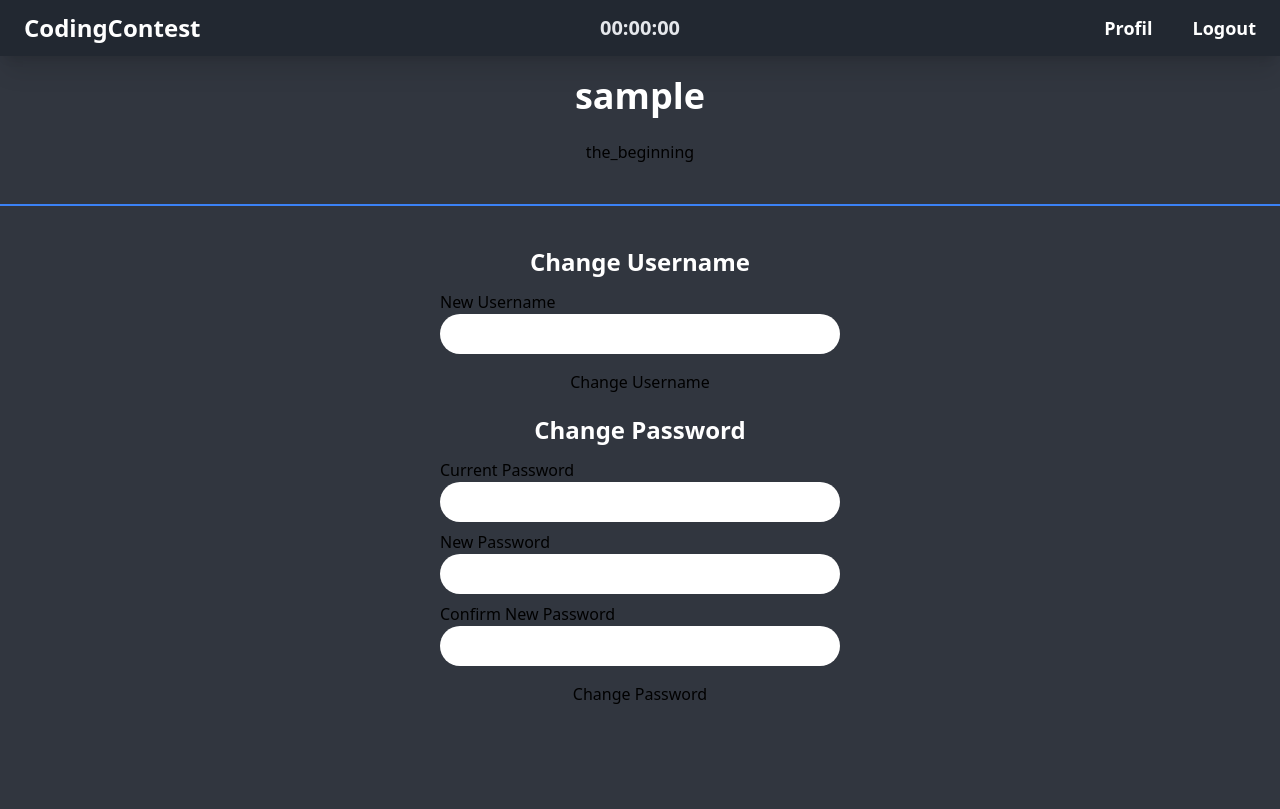
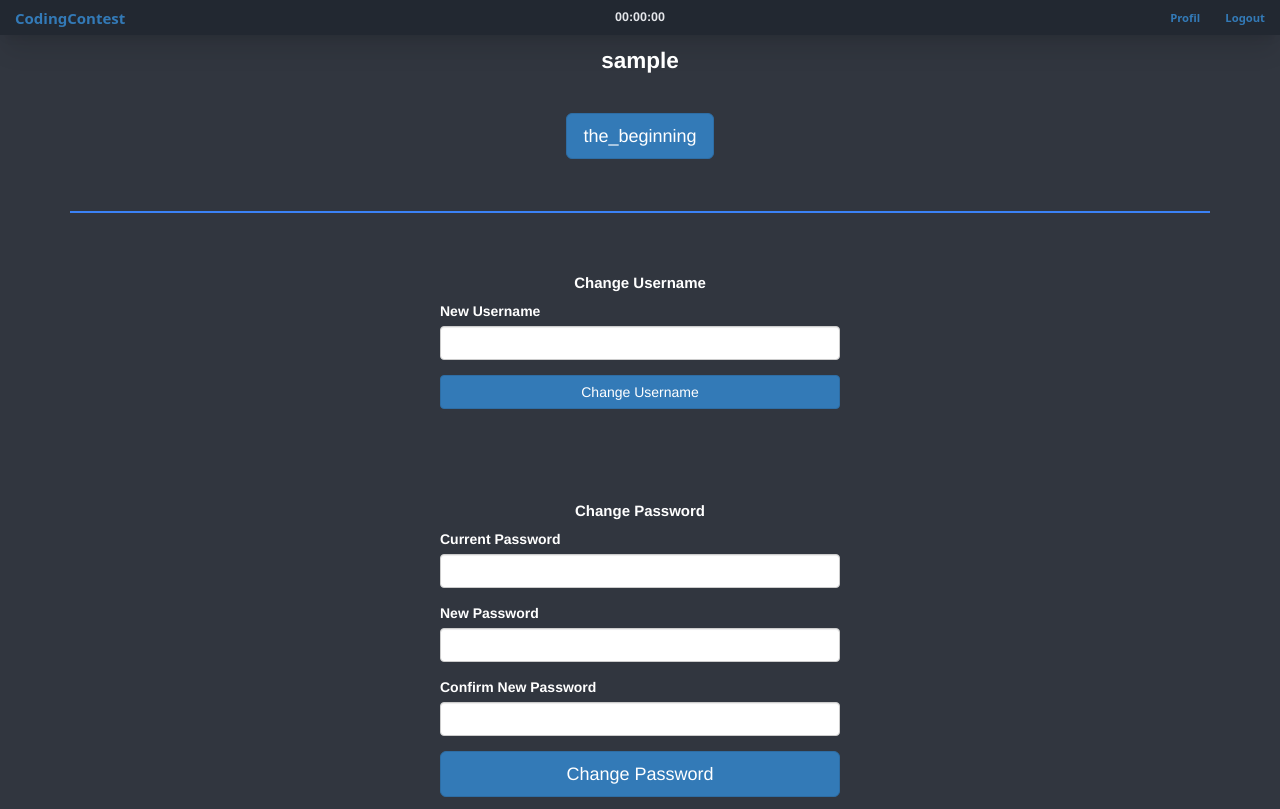
Before and after one commit to Lerol49/codingcontest, a Flask app: page /profile in a window 1280 px wide. Before the commit the page ends 704 px from the top, so only its background shows below. Run offline with Flask 3, Linux system fonts and the light colour scheme; the visitor is signed in with stand-in values (Sample User, id 1); data comes from the database, SQL or seed files in the repository; style sheets or scripts are compiled from the project's sources; some libraries are stand-ins or nearby versions.

Commit message:
Profile CSS Changes
Some design changes in the profile.
It still looks bad

```diff
--- a/website/form.py
+++ b/website/form.py
@@ -1,6 +1,6 @@
 from flask_wtf import FlaskForm
 from wtforms.fields.simple import StringField, BooleanField, PasswordField
-from wtforms.validators import InputRequired, Length, DataRequired, EqualTo
+from wtforms.validators import InputRequired, Length, EqualTo
 
 
 class LoginForm(FlaskForm):
@@ -31,9 +31,9 @@ class SetEndTime(FlaskForm):
     end_time = StringField("Neue Zeit", validators=[InputRequired()])
 
 class ChangeUsernameForm(FlaskForm):
-    new_username = StringField('New Username', validators=[DataRequired(), Length(min=3, max=30)])
+    new_username = StringField("New Username", validators=[InputRequired(), Length(min=3, max=30)])
 
 class ChangePasswordForm(FlaskForm):
-    current_password = PasswordField('Current Password', validators=[DataRequired()])
-    new_password = PasswordField('New Password', validators=[DataRequired(), Length(min=3, max=30)])
-    confirm_password = PasswordField('Confirm New Password', validators=[DataRequired(), EqualTo('new_password')])
+    current_password = PasswordField("Current Password", validators=[InputRequired()])
+    new_password = PasswordField("New Password", validators=[InputRequired(), Length(min=3, max=30)])
+    confirm_password = PasswordField("Confirm New Password", validators=[InputRequired(), EqualTo('new_password')])
--- a/website/templates/profile.html
+++ b/website/templates/profile.html
@@ -1,4 +1,5 @@
-{% extends "./base_menu.html" %}
+{% extends "bootstrap/base.html" %}
+{% include "./base_menu.html" %}
 {% import "bootstrap/wtf.html" as wtf %}
 
 {% block body %}
@@ -10,7 +11,7 @@
     </div>
 
     <!-- Contest Buttons -->
-    <div class="container mx-auto mb-5 text-center">
+    <div class="container mx-auto mb-5 text-center mt-10">
         <div class="mb-8">
             {% for contest in contests %}
                 <button class="btn btn-lg btn-primary mx-2 my-2">{{ contest }}</button>
@@ -24,29 +25,30 @@
     </div>
 
     <!-- Change Username Form -->
-    <div class="container mx-auto mb-5">
-        <h3 class="text-white font-bold text-2xl mb-3 text-center">Change Username</h3>
+    <div class="container mx-auto mb-5 text-white mt-16">
         <form method="POST" action="{{ url_for('views.profile') }}" class="mx-auto" style="max-width: 400px;">
+            <p class="text-white font-bold text-2xl mb-3 text-center">Change Username</p>
             {{ change_username_form.hidden_tag() }}
             <div class="mb-4">
-                {{ wtf.form_field(change_username_form.new_username, class="form-input rounded-full py-2 px-4 w-full") }}
+                {{ wtf.form_field(change_username_form.new_username) }}
             </div>
             <div class="text-center">
                 <button type="submit" class="btn btn-primary w-full">Change Username</button>
             </div>
         </form>
     </div>
+    <br>
+    <br>
 
     <!-- Change Password Form -->
-    <!-- Change Password Form -->
-    <div class="container mx-auto mb-5">
-        <h3 class="text-white font-bold text-2xl mb-3 text-center">Change Password</h3>
+    <div class="container mx-auto mb-5 mt-16">
         <form method="POST" action="{{ url_for('views.profile') }}" class="mx-auto" style="max-width: 400px;">
+            <p class="text-white font-bold text-2xl mb-3 text-center">Change Password</p>
             {{ change_password_form.hidden_tag() }}
-            <div class="mb-4">
-                {{ wtf.form_field(change_password_form.current_password, class="form-input rounded-full py-2 px-4 w-full mb-2") }}
-                {{ wtf.form_field(change_password_form.new_password, class="form-input rounded-full py-2 px-4 w-full mb-2") }}
-                {{ wtf.form_field(change_password_form.confirm_password, class="form-input rounded-full py-2 px-4 w-full") }}
+            <div class="mb-4 text-white">
+                {{ wtf.form_field(change_password_form.current_password) }}
+                {{ wtf.form_field(change_password_form.new_password) }}
+                {{ wtf.form_field(change_password_form.confirm_password) }}
             </div>
             <div class="text-center">
                 <button type="submit" class="btn btn-lg btn-primary btn-block">Change Password</button>
```
